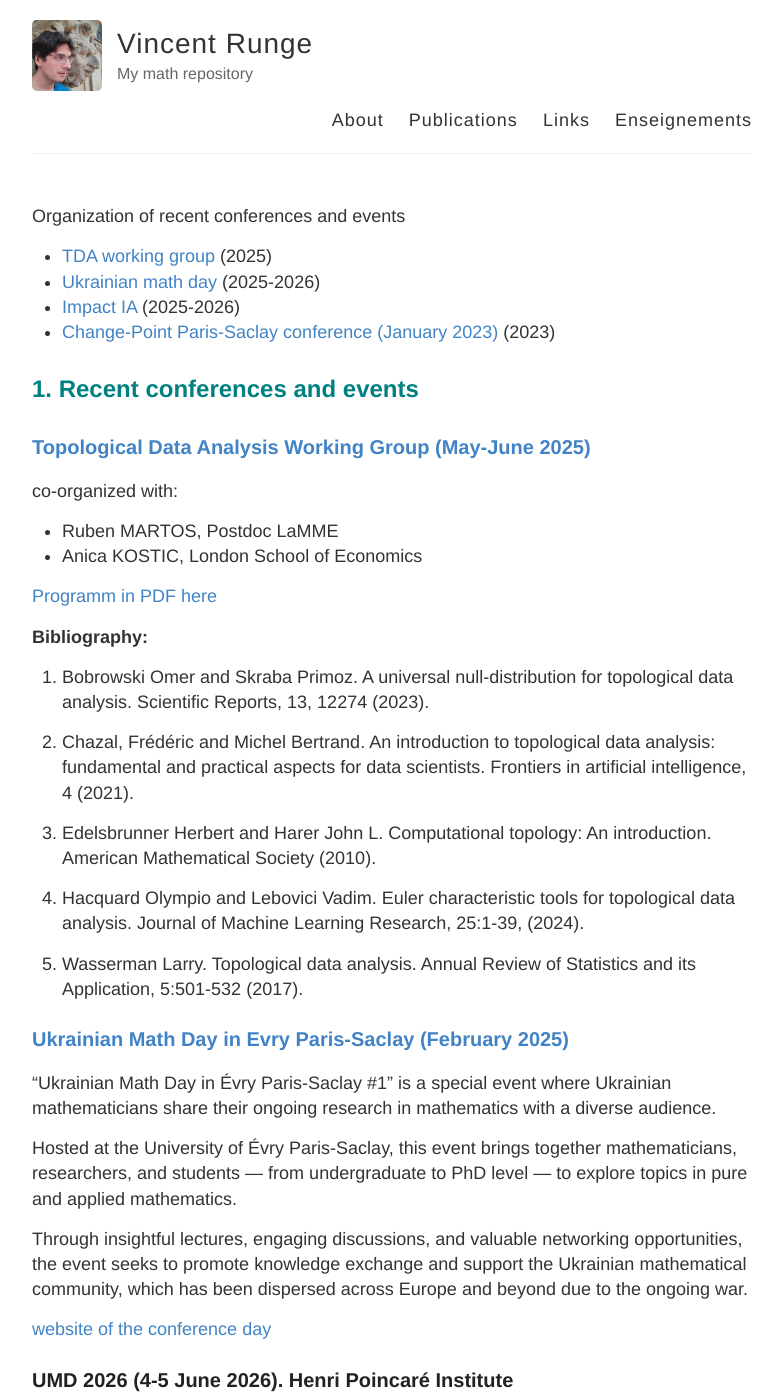
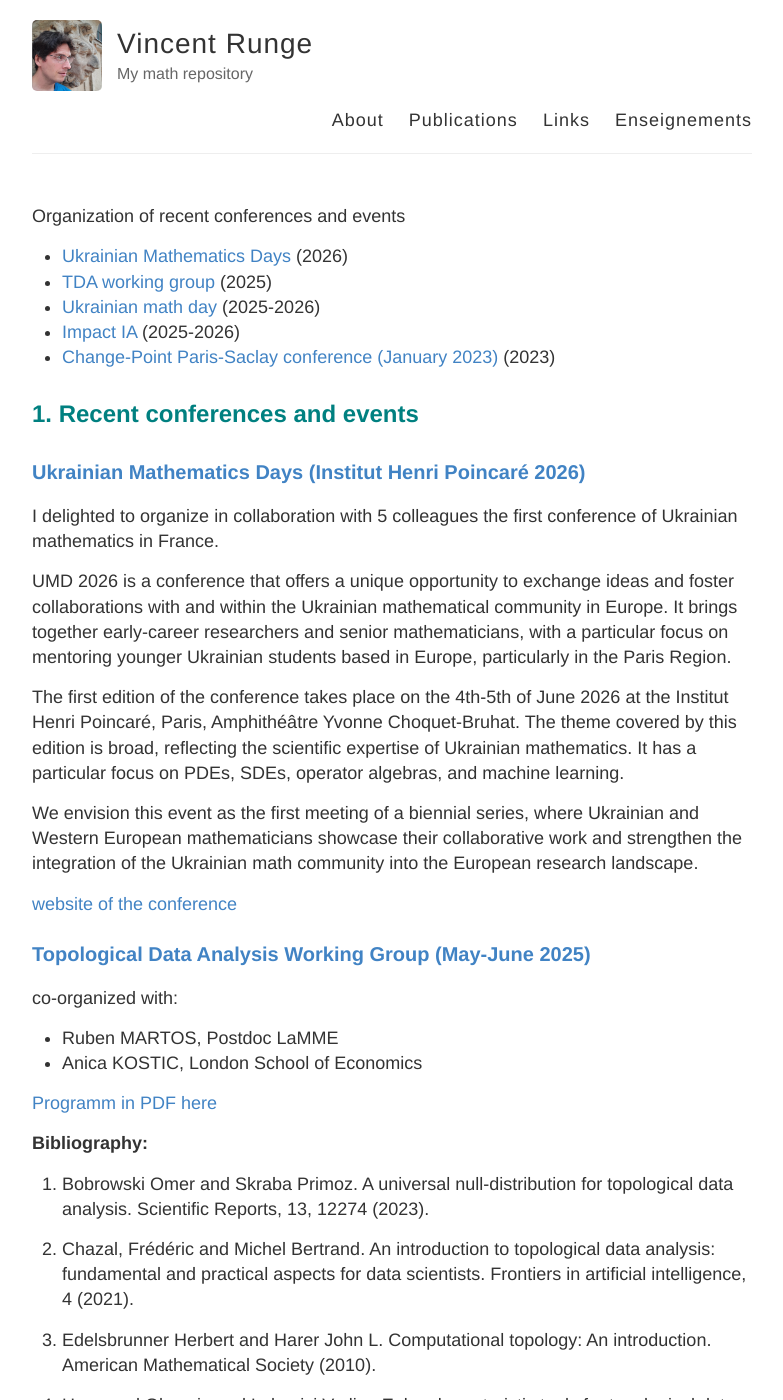
Before and after one commit to vincentrunge/vincentrunge.github.io, a Jekyll site: the page built from About.md, in a window 1280 px wide and 1400 px high. Shown: the whole window, without its empty margins (248-1031 px from the left). Built offline with Jekyll 4.4.1, drawn with Linux system fonts in a browser that asks for light colours.

Commit message:
Update About.md with Ukrainian Mathematics Days details
Added details about the Ukrainian Mathematics Days conference, including its purpose, date, and location.

```diff
--- a/About.md
+++ b/About.md
@@ -6,6 +6,7 @@ permalink: /About/
 
 Organization of recent conferences and events
 
+- [Ukrainian Mathematics Days](#umd) (2026)
 - [TDA working group](#tda) (2025)
 - [Ukrainian math day](#ukraine) (2025-2026)
 - [Impact IA](#impact) (2025-2026)
@@ -13,6 +14,20 @@ Organization of recent conferences and events
 
 
 ## <span style="color:teal;"> 1. Recent conferences and events  </span>
+
+### <a id="umd"> Ukrainian Mathematics Days (Institut Henri Poincaré 2026)
+
+I delighted to organize in collaboration with 5 colleagues the first conference of Ukrainian mathematics in France.
+
+UMD 2026 is a conference that offers a unique opportunity to exchange ideas and foster collaborations with and within the Ukrainian mathematical community in Europe. It brings together early-career researchers and senior mathematicians, with a particular focus on mentoring younger Ukrainian students based in Europe, particularly in the Paris Region.
+
+The first edition of the conference takes place on the 4th-5th of June 2026 at the Institut Henri Poincaré, Paris, Amphithéâtre Yvonne Choquet-Bruhat.
+The theme covered by this edition is broad, reflecting the scientific expertise of Ukrainian mathematics. It has a particular focus on PDEs, SDEs, operator algebras, and machine learning.
+
+We envision this event as the first meeting of a biennial series, where Ukrainian and Western European mathematicians showcase their collaborative work and strengthen the integration of the Ukrainian math community into the European research landscape.
+
+[website of the conference](https://ukrmathday2026.sciencesconf.org/?lang=en)
+
 
 ### <a id="tda"> Topological Data Analysis Working Group (May-June 2025)
 
```
